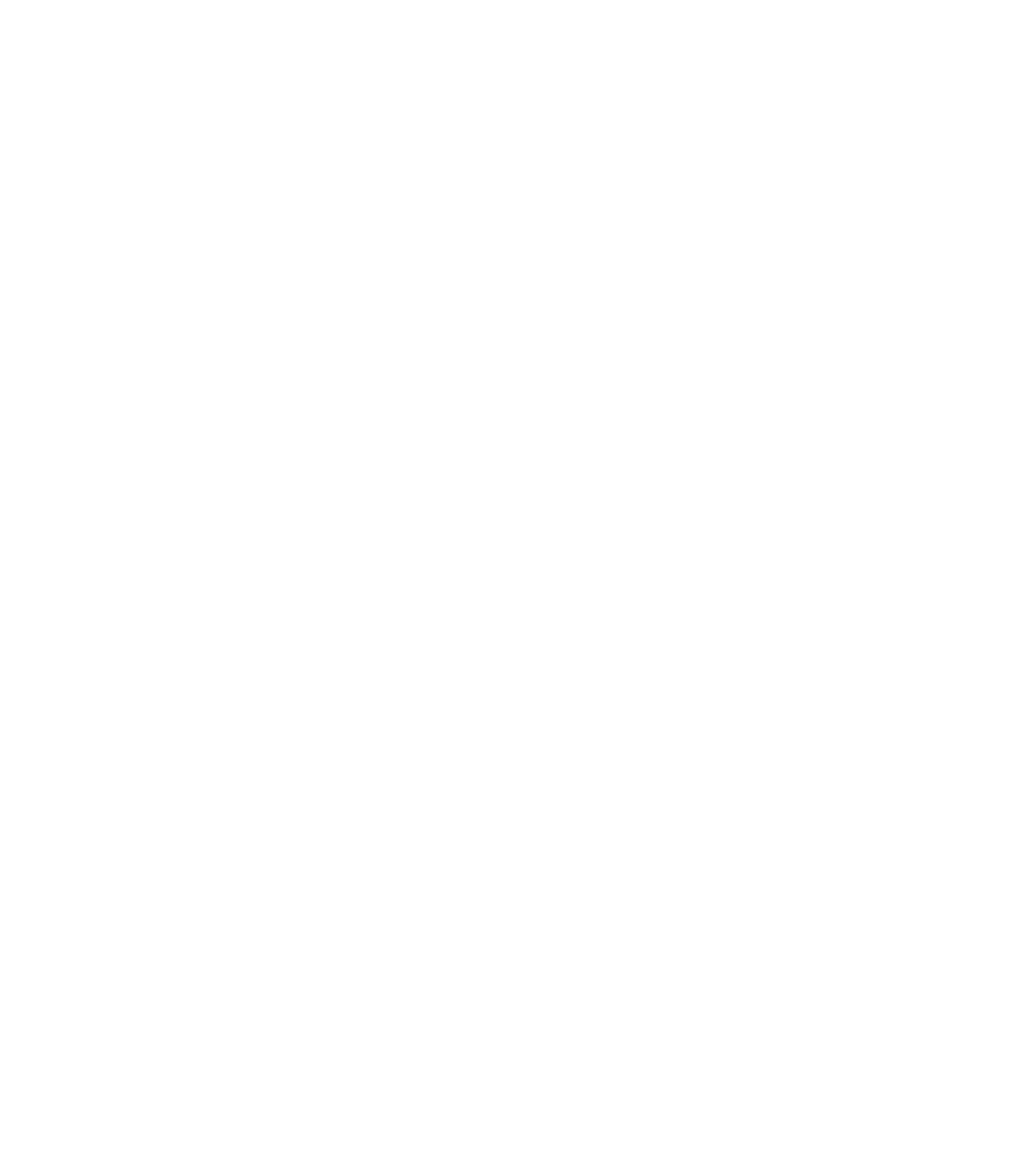
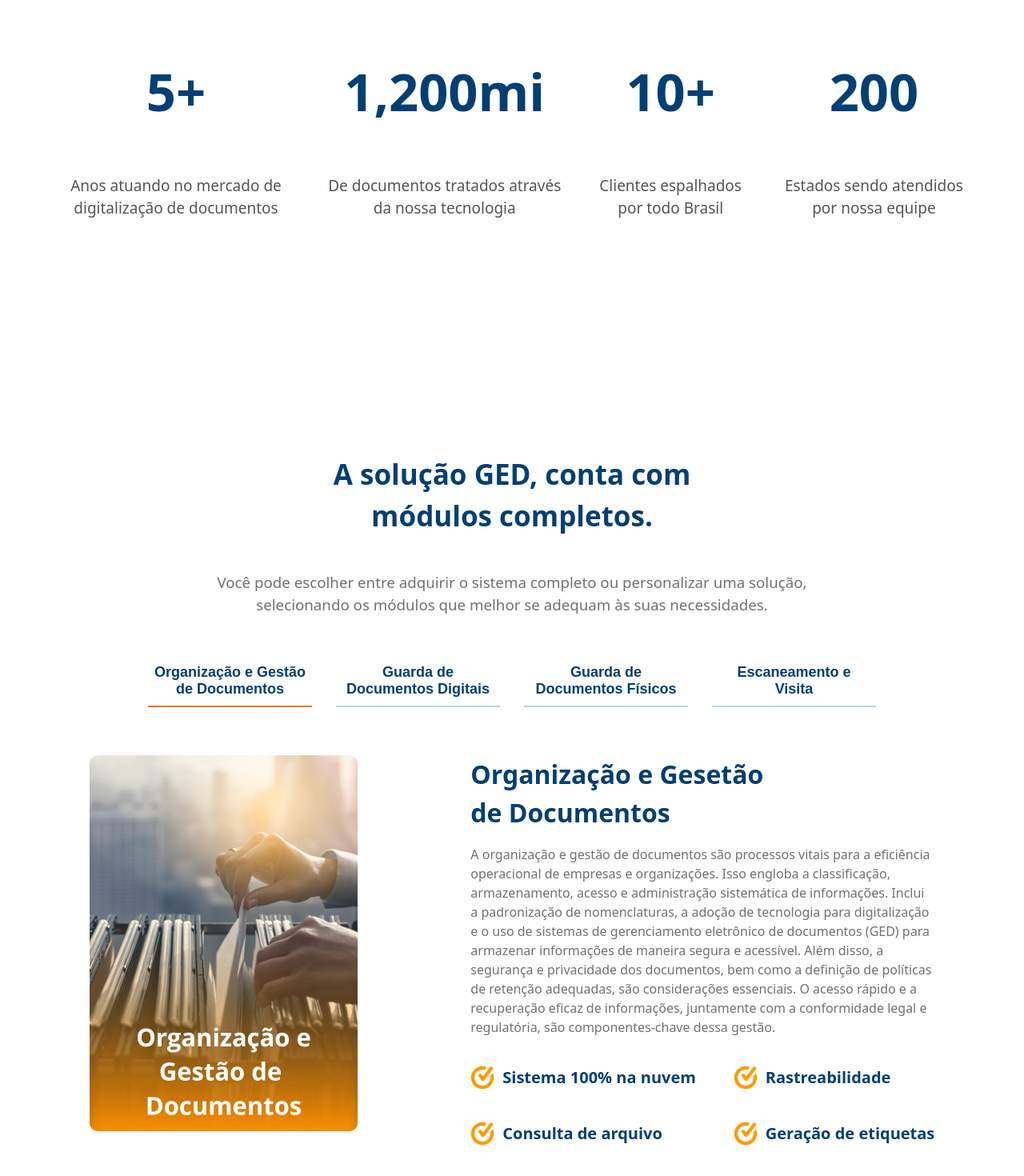
Before and after one commit to arquivexdev/landing-arquivex, a React (Vite) app: page / in a window 1280 px wide. Shown: the part 2666-4136 px from the top of the page at 80% size. Before the commit the page ends 2446 px from the top, so only its background shows below. Built offline with nearby package versions, Linux system fonts and the light colour scheme.

Commit message:
mobile ged-solutions

```diff
--- a/src/App.jsx
+++ b/src/App.jsx
@@ -23,8 +23,8 @@ function App() {
       <ModalCookie />
       <WhyChoose />
       <Carousel />
-      {/* <CompanyNumbers /> */}
-      {/* <GedSolutions /> */}
+      <CompanyNumbers />
+      <GedSolutions />
       {/* <TechnologicalSolutions /> */}
       {/* <Footer /> */}
 
--- a/src/components/apresentation-landing/company-numbers/index.jsx
+++ b/src/components/apresentation-landing/company-numbers/index.jsx
@@ -21,18 +21,18 @@ const CompanyNumbers = () => {
                 <h3 className={styles.paragraph}>Nossos números representam parte da nossa história</h3>
             </div>
 
-            <div>
-                <div style={{ display: "flex", justifyContent: "center", padding: "50px 0", textAlign: "center" }}>
+
+                <div className={styles.wrapper}>
                     {status.map((stat, index) => (
-                        <div key={index} style={{ padding: "20px", maxWidth: '300px' }}>
-                            <h2 style={{ fontSize: "65px", fontWeight: "bold" }}>
+                        <div key={index} className={styles.card}>
+                            <h2 className={styles.number}>
                                 <CountUp start={0} end={stat.value} duration={2} separator="," suffix={stat.suffix} />
                             </h2>
-                            <p style={{ fontSize: "1.2rem", color: "#555" }}>{stat.label}</p>
+                            <p className={styles.description}>{stat.label}</p>
                         </div>
                     ))}
                 </div>
-            </div>
+
 
             {/* <div className={styles.divider}></div> */}
 
--- a/src/components/apresentation-landing/company-numbers/styles.module.css
+++ b/src/components/apresentation-landing/company-numbers/styles.module.css
@@ -17,6 +17,11 @@
    align-items: center;
    margin-top: 50px;
 
+   @media (max-width: 768px) {
+   flex-direction: column;
+   gap: 20px;
+}
+
 }
 
 .title{
@@ -24,6 +29,10 @@
     font-size: 38px;
     font-weight: 700;
     margin: 0;
+
+    @media (max-width: 768px) {
+        font-size: 35px;
+    }
 
 }
 
@@ -33,6 +42,9 @@
     font-weight: 400;
     margin: 0;
 
+    @media (max-width: 768px) {
+        font-size: 18px;
+    }
 }
 
 .divider {
@@ -40,3 +52,52 @@
     background: linear-gradient(to right, #FED3A0, #ffffff, #FED3A0);
 
 }
+
+
+.number{
+    font-size: 65px;
+    font-weight: bold;
+
+    @media (max-width: 1200px) {
+        font-size: 50px;
+    }
+    @media (max-width: 958px) {
+        font-size: 35px;
+    }
+}
+
+.description{
+    font-size: 19px;
+    color: #555;
+
+    @media (max-width: 1200px) {
+        font-size: 16px;
+    }
+    @media (max-width: 958px) {
+        font-size: 14px;
+    }
+}
+
+.wrapper{
+    /* style={{ display: "flex", justifyContent: "center", padding: "50px 0", textAlign: "center" }} */
+    display: flex;
+    justify-content: center;
+    padding: 50px 0;
+    text-align: center;
+
+    @media (max-width: 768px) {
+        flex-direction: column;
+        align-items: center;
+    }
+}
+
+.card{
+    /* style={{ padding: "20px", maxWidth: '300px' }} */
+    padding: 20px;
+    max-width: 300px;
+
+    @media (max-width: 768px) {
+        padding: 0;
+        max-width: none;
+    }
+}
--- a/src/components/apresentation-landing/ged-solutions/escaneamento/index.jsx
+++ b/src/components/apresentation-landing/ged-solutions/escaneamento/index.jsx
@@ -23,24 +23,24 @@ const Escaneamento = () => {
                     <div>
 
                         <div style={{ display: 'flex', alignItems: 'center', gap: '10px' }}>
-                            <img src='checkmark.png' width={30} height={30} />
-                            <p style={{ color: '#033f73', fontSize: "20px", fontWeight: '600' }}>Fácil digitalização</p>
+                            <img src='checkmark.png' className={styles.icon}  />
+                            <p className={styles.description} >Fácil digitalização</p>
                         </div>
                         <div style={{ display: 'flex', alignItems: 'center', gap: '10px' }}>
-                            <img src='checkmark.png' width={30} height={30} />
-                            <p style={{ color: '#033f73', fontSize: "20px", fontWeight: '600' }}>Rápida captura de imagens</p>
+                            <img src='checkmark.png' className={styles.icon}  />
+                            <p className={styles.description} >Rápida captura de imagens</p>
                         </div>
 
                     </div>
                     <div>
 
                         <div style={{ display: 'flex', alignItems: 'center', gap: '10px' }}>
-                            <img src='checkmark.png' width={30} height={30} />
-                            <p style={{ color: '#033f73', fontSize: "20px", fontWeight: '600' }}>Dentro das especificações legais</p>
+                            <img src='checkmark.png' className={styles.icon}  />
+                            <p className={styles.description} >Dentro das especificações legais</p>
                         </div>
                         <div style={{ display: 'flex', alignItems: 'center', gap: '10px' }}>
-                            <img src='checkmark.png' width={30} height={30} />
-                            <p style={{ color: '#033f73', fontSize: "20px", fontWeight: '600' }}>Versátil e cheio de funcionalidades</p>
+                            <img src='checkmark.png' className={styles.icon}  />
+                            <p className={styles.description} >Versátil e cheio de funcionalidades</p>
                         </div>
 
                     </div>
--- a/src/components/apresentation-landing/ged-solutions/guardaDD/index.jsx
+++ b/src/components/apresentation-landing/ged-solutions/guardaDD/index.jsx
@@ -11,7 +11,7 @@ const GuardaDD = () => {
             <div className={styles.wrapperInfo}>
                 <div  className={styles.wrapperText}>
                     <h1 className={styles.title}>Guarda de Documentos Digitais</h1>
-                    <h3 style={{ fontSize: "16px", fontWeight: '500', maxWidth: "580px", color: '#0101018F' }}>
+                    <h3 className={styles.paragraph}>
                         A guarda de documentos digitais com certificado digital é a solução definitiva para uma gestão documental segura
                         e eficaz. Com uma plataforma interativa, semelhante às interfaces do Windows e do Mac, a usabilidade é extremamente
                         intuitiva e conveniente. Tecnologias avançadas, como OCR e indexação de pastas, permitem pesquisas rápidas e precisas,
@@ -24,24 +24,24 @@ const GuardaDD = () => {
                     <div>
 
                         <div style={{ display: 'flex', alignItems: 'center', gap: '10px' }}>
-                            <img src='checkmark.png' width={30} height={30} />
-                            <p style={{ color: '#033f73', fontSize: "20px", fontWeight: '600' }}>Pesquisa Rápida e inteligente</p>
+                            <img src='checkmark.png' className={styles.icon} />
+                            <p className={styles.description}>Pesquisa Rápida e inteligente</p>
                         </div>
                         <div style={{ display: 'flex', alignItems: 'center', gap: '10px' }}>
-                            <img src='checkmark.png' width={30} height={30} />
-                            <p style={{ color: '#033f73', fontSize: "20px", fontWeight: '600' }}>Busca OCR por conteúdo</p>
+                            <img src='checkmark.png' className={styles.icon} />
+                            <p className={styles.description}>Busca OCR por conteúdo</p>
                         </div>
 
                     </div>
                     <div>
 
                         <div style={{ display: 'flex', alignItems: 'center', gap: '10px' }}>
-                            <img src='checkmark.png' width={30} height={30} />
-                            <p style={{ color: '#033f73', fontSize: "20px", fontWeight: '600' }}>Mais eficiência na pesquisa</p>
+                            <img src='checkmark.png' className={styles.icon} />
+                            <p className={styles.description}>Mais eficiência na pesquisa</p>
                         </div>
                         <div style={{ display: 'flex', alignItems: 'center', gap: '10px' }}>
-                            <img src='checkmark.png' width={30} height={30} />
-                            <p style={{ color: '#033f73', fontSize: "20px", fontWeight: '600' }}>Não perca tempo procurando</p>
+                            <img src='checkmark.png' className={styles.icon} />
+                            <p className={styles.description}>Não perca tempo procurando</p>
                         </div>
 
                     </div>
--- a/src/components/apresentation-landing/ged-solutions/guardaDF/index.jsx
+++ b/src/components/apresentation-landing/ged-solutions/guardaDF/index.jsx
@@ -12,7 +12,7 @@ const GuardaDF = () => {
             <div className={styles.wrapperInfo}>
                 <div  className={styles.wrapperText}>
                     <h1 className={styles.title}>Guarda de Documentos Físicos</h1>
-                    <h3 style={{ fontSize: "16px", fontWeight: '500', maxWidth: "580px", color: '#0101018F' }}>
+                    <h3 className={styles.paragraph}>
                         A guarda de documentos físicos é essencial para manter o histórico e a conformidade de uma empresa.
                         Armazenamos com segurança seus registros físicos, garantindo acesso rápido quando necessário e proporcionando espaço e
                         organização em suas instalações. Confie-nos para preservar seus documentos importantes.
@@ -23,24 +23,24 @@ const GuardaDF = () => {
                     <div>
 
                         <div style={{ display: 'flex', alignItems: 'center', gap: '10px' }}>
-                            <img src='checkmark.png' width={30} height={30} />
-                            <p style={{ color: '#033f73', fontSize: "20px", fontWeight: '600' }}>Armazenamento Seguro</p>
+                            <img src='checkmark.png' className={styles.icon} />
+                            <p className={styles.description}>Armazenamento Seguro</p>
                         </div>
                         <div style={{ display: 'flex', alignItems: 'center', gap: '10px' }}>
-                            <img src='checkmark.png' width={30} height={30} />
-                            <p style={{ color: '#033f73', fontSize: "20px", fontWeight: '600' }}>Preservação de Documentos</p>
+                            <img src='checkmark.png' className={styles.icon} />
+                            <p className={styles.description}>Preservação de Documentos</p>
                         </div>
 
                     </div>
                     <div>
 
                         <div style={{ display: 'flex', alignItems: 'center', gap: '10px' }}>
-                            <img src='checkmark.png' width={30} height={30} />
-                            <p style={{ color: '#033f73', fontSize: "20px", fontWeight: '600' }}>Acesso Rápido e Controlado</p>
+                            <img src='checkmark.png' className={styles.icon} />
+                            <p className={styles.description}>Acesso Rápido e Controlado</p>
                         </div>
                         <div style={{ display: 'flex', alignItems: 'center', gap: '10px' }}>
-                            <img src='checkmark.png' width={30} height={30} />
-                            <p style={{ color: '#033f73', fontSize: "20px", fontWeight: '600' }}>Rastreabilidade Total</p>
+                            <img src='checkmark.png' className={styles.icon} />
+                            <p className={styles.description}>Rastreabilidade Total</p>
                         </div>
 
                     </div>
--- a/src/components/apresentation-landing/ged-solutions/organizacao/index.jsx
+++ b/src/components/apresentation-landing/ged-solutions/organizacao/index.jsx
@@ -26,24 +26,24 @@ const Organizacao = () => {
                     <div>
 
                         <div style={{ display: 'flex', alignItems: 'center', gap: '10px' }}>
-                            <img src='checkmark.png' width={30} height={30} />
-                            <p style={{ color: '#033f73', fontSize: "20px", fontWeight: '600' }}>Sistema 100% na nuvem</p>
+                            <img src='checkmark.png'  className={styles.icon} />
+                            <p className={styles.description}>Sistema 100% na nuvem</p>
                         </div>
                         <div style={{ display: 'flex', alignItems: 'center', gap: '10px' }}>
-                            <img src='checkmark.png' width={30} height={30} />
-                            <p style={{ color: '#033f73', fontSize: "20px", fontWeight: '600' }}>Consulta de arquivo</p>
+                            <img src='checkmark.png'  className={styles.icon} />
+                            <p className={styles.description}>Consulta de arquivo</p>
                         </div>
 
                     </div>
                     <div>
 
                         <div style={{ display: 'flex', alignItems: 'center', gap: '10px' }}>
-                            <img src='checkmark.png' width={30} height={30} />
-                            <p style={{ color: '#033f73', fontSize: "20px", fontWeight: '600' }}>Rastreabilidade</p>
+                            <img src='checkmark.png'  className={styles.icon} />
+                            <p className={styles.description}>Rastreabilidade</p>
                         </div>
                         <div style={{ display: 'flex', alignItems: 'center', gap: '10px' }}>
-                            <img src='checkmark.png' width={30} height={30} />
-                            <p style={{ color: '#033f73', fontSize: "20px", fontWeight: '600' }}>Geração de etiquetas</p>
+                            <img src='checkmark.png'  className={styles.icon} />
+                            <p className={styles.description}>Geração de etiquetas</p>
                         </div>
 
                     </div>
--- a/src/components/apresentation-landing/ged-solutions/organizacao/styles.module.css
+++ b/src/components/apresentation-landing/ged-solutions/organizacao/styles.module.css
@@ -26,6 +26,13 @@
     justify-content: space-between;
     flex-wrap: wrap;
     max-width: 700px;
+
+    @media (max-width: 968px) {
+        justify-content: space-evenly;
+        padding: 0px 20px;
+        max-width: none;
+        gap: 10px;
+    }
 }
 
 .wrapperText{
@@ -35,6 +42,12 @@
     text-align: start;
     align-items: start;
     justify-content: center;
+
+    @media (max-width: 1000px) {
+
+        align-items: center;
+
+    }
 }
 
 .title{
@@ -43,16 +56,23 @@
 
     @media (max-width: 1000px) {
         max-width: none !important;
+        padding: 0px 20px;
+        font-size: 30px;
     }
 }
 
 .paragraph{
-    /* style={{ fontSize: "16px", fontWeight: '500', maxWidth: "580px", color: '#0101018F' }} */
+
     font-size: 16px;
     font-weight: 500;
     max-width: 580px;
     color: #0101018F;
 
+
+    @media (max-width: 968px) {
+        font-size: 14px !important;
+        padding: 0px 20px;
+    }
 }
 
 .wrapperImgMain{
@@ -60,6 +80,27 @@
     @media (max-width: 1000px) {
        width: 250px;
     }
+
+}
+
+.icon{
+    width: 30px;
+    height: 30px;
+    @media (max-width: 968px) {
+        width: 20px ;
+        height: 20px ;
+     }
+}
+
+.description{
+    /* style={{ color: '#033f73', fontSize: "20px", fontWeight: '600' }} */
+    color: #033f73;
+    font-size: 20px;
+    font-weight: 600;
+
+    @media (max-width: 968px) {
+        font-size: 16px;
+     }
 
 }
 
--- a/src/components/apresentation-landing/ged-solutions/styles.module.css
+++ b/src/components/apresentation-landing/ged-solutions/styles.module.css
@@ -19,12 +19,20 @@
     font-size: 35px;
     max-width: 460px;
 
+    @media (max-width: 968px) {
+        font-size: 30px;
+     }
 }
 
 .paragraph{
     color: #0101018F;
     max-width: 750px;
     font-weight: 500;
+
+    @media (max-width: 968px) {
+       font-size: 16px;
+       padding: 0px 15px;
+    }
 }
 
 .button{
@@ -49,7 +57,13 @@
     justify-content: space-between;
     align-items: center;
     text-align: center;
-    width: 1000px;
+    width: 100%;
+
+    @media (max-width: 968px) {
+        display: flex;
+        justify-content: center;
+        flex-direction: column;
+    }
 
 }
 
@@ -62,7 +76,10 @@
         gap: 15px;
     }
 
-    /* @media (max-width: 1000px) {
-        gap: 15px;
-    } */
+    @media (max-width: 968px) {
+        flex-wrap: wrap;
+        max-width: 600px;
+        align-items: center;
+        text-align: center;
+    }
 }
```
Also changed, not shown: src/components/apresentation-landing/ged-solutions/escaneamento/styles.module.css (+35 -7 lines), src/components/apresentation-landing/ged-solutions/guardaDD/styles.module.css (+51 -4 lines), src/components/apresentation-landing/ged-solutions/guardaDF/styles.module.css (+45 -0 lines).
